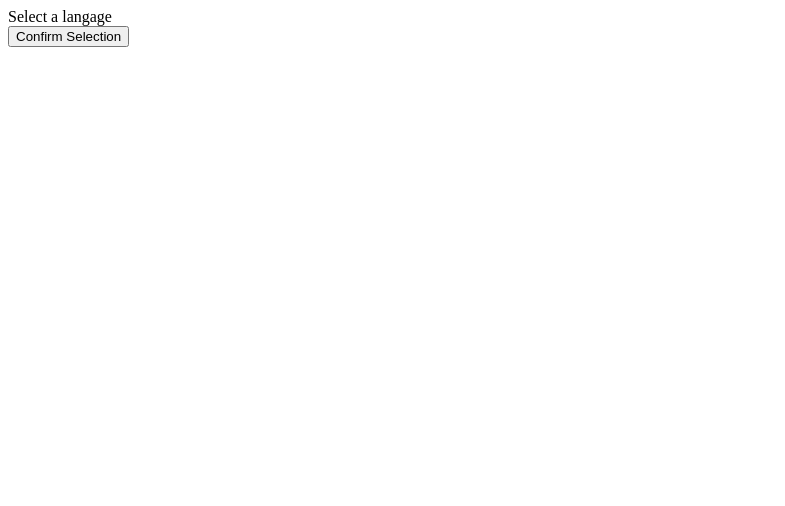
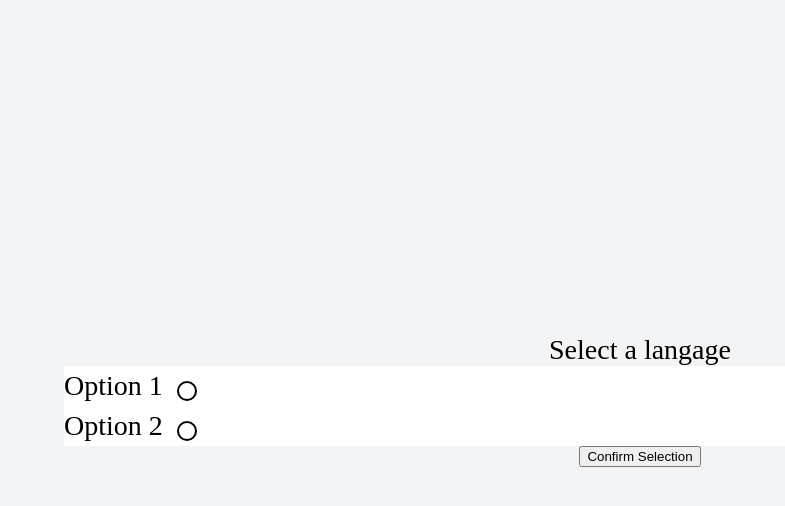
Before and after one commit to audsostrom/gdsc-legal-app, an Angular app: page /select-language in a window 1280 px wide. Shown: the top 506 px of the page, without its empty margins (0-785 px from the left). Built offline with nearby package versions, Linux system fonts and the light colour scheme.

Commit message:
made some more updates

```diff
--- a/angular.json
+++ b/angular.json
@@ -100,5 +100,8 @@
         }
       }
     }
+  },
+  "cli": {
+    "analytics": false
   }
 }
--- a/package.json
+++ b/package.json
@@ -15,6 +15,7 @@
     "@angular/compiler": "^16.2.0",
     "@angular/core": "^16.2.0",
     "@angular/forms": "^16.2.0",
+    "@angular/material": "^16.2.0",
     "@angular/platform-browser": "^16.2.0",
     "@angular/platform-browser-dynamic": "^16.2.0",
     "@angular/router": "^16.2.0",
--- a/src/app/app.module.ts
+++ b/src/app/app.module.ts
@@ -7,6 +7,7 @@ import { LandingComponent } from './landing/landing.component';
 import { SelectLanguageComponent } from './select-language/select-language.component';
 import { DashboardComponent } from './dashboard/dashboard.component';
 import { PageNotFoundComponent } from './page-not-found/page-not-found.component';
+import { MatRadioModule} from '@angular/material/radio';
 
 @NgModule({
   declarations: [
@@ -18,7 +19,8 @@ import { PageNotFoundComponent } from './page-not-found/page-not-found.component
   ],
   imports: [
     BrowserModule,
-    AppRoutingModule
+    AppRoutingModule,
+    MatRadioModule,
   ],
   providers: [],
   bootstrap: [AppComponent]
--- a/src/app/landing/landing.component.scss
+++ b/src/app/landing/landing.component.scss
@@ -1,11 +1,11 @@
 
-
+:host {
+   display: block;
+   height: 100%;
 .landing-container {
    margin: 0;
    padding: 0;
    background: linear-gradient(180deg, #141466 0%, #DADADA 100%);
-   width: 100vw;
-   height: 100vh;
 
 
    color: white;
@@ -20,3 +20,4 @@
    justify-content: center;
    text-align: center;
 }
+}
--- a/src/app/select-language/select-language.component.html
+++ b/src/app/select-language/select-language.component.html
@@ -1,4 +1,8 @@
 <div class="select-language-container">
    <div>Select a langage</div>
+   <mat-radio-group class="language-options" aria-label="Select an option">
+      <mat-radio-button labelPosition="before" value="1">Option 1</mat-radio-button>
+      <mat-radio-button labelPosition="before" value="2">Option 2</mat-radio-button>
+    </mat-radio-group>
    <button [routerLink]="['/dashboard']">Confirm Selection</button>
 </div>
--- a/src/app/select-language/select-language.component.scss
+++ b/src/app/select-language/select-language.component.scss
@@ -0,0 +1,27 @@
+:host {
+   display: block;
+   height: 100%;
+.select-language-container {
+   margin: 0;
+   padding: 0;
+   background: #F3F4F6;
+
+   height: 100%;
+   font-size: 28px;
+   font-family: 'Playfair Display';
+   font-weight: 400;
+   word-wrap: break-word;
+   display: flex;
+   flex-direction: column;
+   align-items: center;
+   justify-content: center;
+   text-align: center;
+   .language-options {
+      background: white;
+      display: flex;
+      flex-direction: column;
+      align-items: flex-start;
+      width: 90%;
+   }
+}
+}
--- a/src/styles.scss
+++ b/src/styles.scss
@@ -1 +1,11 @@
 /* You can add global styles to this file, and also import other style files */
+/* You can add global styles to this file, and also import other style files */
+
+@import url('https://fonts.googleapis.com/css2?family=Urbanist:ital,wght@0,100;0,200;0,300;0,400;0,500;0,600;0,700;0,800;0,900;1,100;1,200;1,300;1,400;1,500;1,600;1,700;1,800;1,900&display=swap');
+
+html, body, app-root {
+  height: 100%;
+  box-sizing: border-box;
+  padding: 0;
+  margin: 0;
+}
```
Also changed, not shown: src/app/app.component.scss (line endings or trailing spaces), 1 other file (tests, documents, lock files or other folders).
